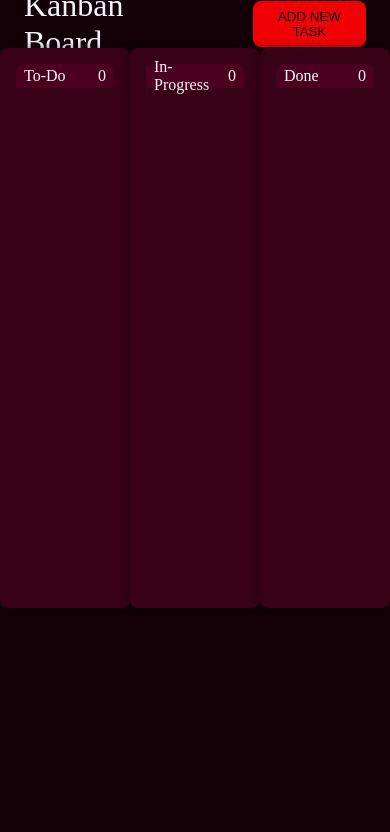
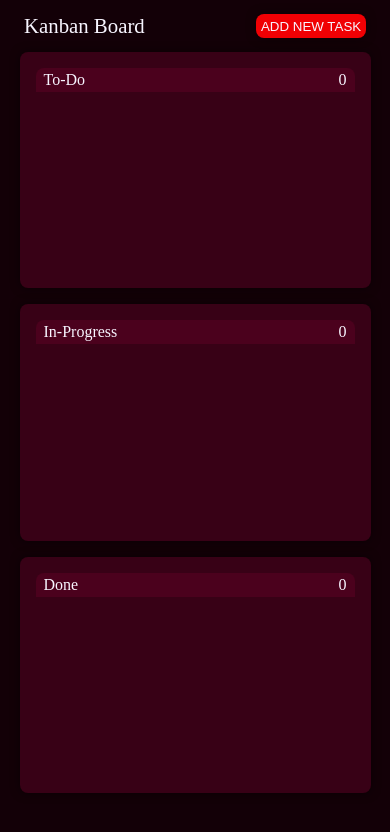
Before and after one commit to shubmaan/javascript-kanban-board, a plain HTML site: page index.html in a window 390 px wide. Drawn offline with Linux system fonts and the light colour scheme.

Commit message:
Enhance styling for buttons and columns, adjust heights for responsiveness, and improve layout for smaller screens

```diff
--- a/style.css
+++ b/style.css
@@ -74,6 +74,7 @@ body{
     box-shadow: 0px 0px 10px 0px rgba(0, 0, 0, 0.5);
     transition: transform 0.2s ease-in-out;
     cursor: pointer;
+    color: var(--text-primary);
 
 }
 
@@ -95,14 +96,14 @@ body{
 
 .columns{
 
-    height: 35rem;
+    height: 80vh;
     width: 25rem;
     background-color: var(--secondary-bg-color);
     padding: var(--space-md);
     border-radius: var(--radius-md);
     overflow-y: auto;
     scrollbar-width: none;
-
+    margin: 0 var(--space-sm);
     box-shadow: 0px 0px 10px 0px rgba(0, 0, 0, 0.5);
     position: relative;
     transition: transform 0.2s ease-in-out;
@@ -197,12 +198,14 @@ body{
     gap: var(--space-lg);
     height: auto;
     width: 20rem;
+    margin: 0 var(--space-md);
     background-color: var(--columns-heading-bg-color);
     box-shadow: 0px 0px 10px 0px rgba(0, 0, 0, 0.5);
     border-radius: var(--radius-xl);
 
 
 }
+addNewTaskBtn
 
 #addNewTaskTop{
     text-align: center;
@@ -254,3 +257,37 @@ body{
 .inputBar::placeholder{
     font-style: italic;
 }
+
+@media(max-width: 1025px){
+    .hero{
+        display: flex;
+        gap: var(--space-md);
+        flex-direction: column;
+        align-items: center;
+    }
+    .columns{
+
+        height: 28vh;
+        width: 90vw;
+    }
+
+
+
+}
+
+@media(max-width: 400px){
+    #addNewTaskBtn{
+        padding: 0.3rem;
+
+    }
+
+    .leftNavDiv{
+        font-size: 1.3rem;
+    }
+    #navBar{
+        margin: var(--radius-xs) 0;
+
+}
+
+
+}
```
